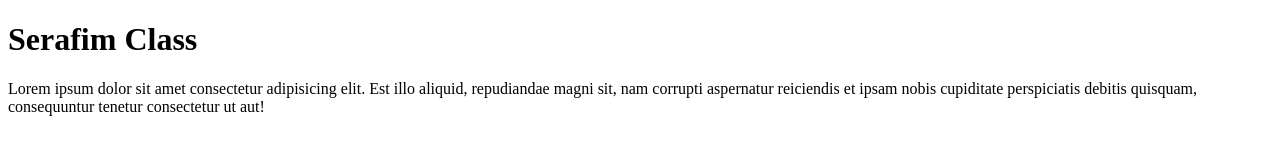
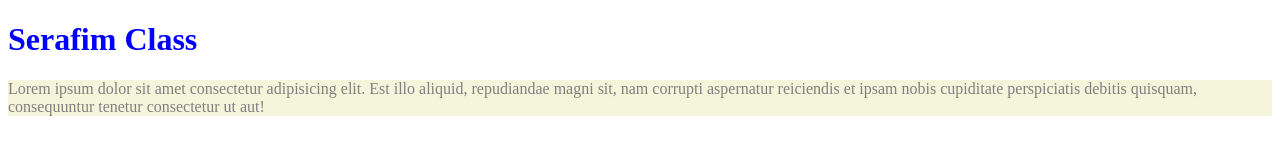
Before and after one commit to DioggoLima/SerafimClass, a plain HTML site: page index.html in a window 1280 px wide. Drawn offline with Linux system fonts and the light colour scheme.

Commit message:
Add Style

```diff
--- a/index.html
+++ b/index.html
@@ -4,6 +4,7 @@
 <head>
     <meta charset="UTF-8">
     <meta name="viewport" content="width=device-width, initial-scale=1.0">
+    <link rel="stylesheet" href="style.css">
     <title>Document</title>
 </head>
 
--- /dev/null
+++ b/style.css
@@ -0,0 +1,8 @@
+h1 {
+    color: blue;
+}
+
+p {
+    color: gray;
+    background-color: beige;
+}
```
